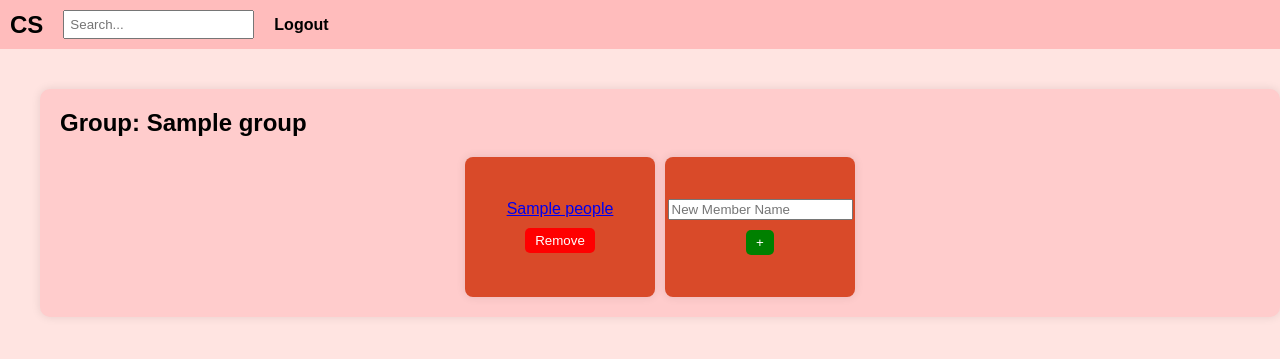
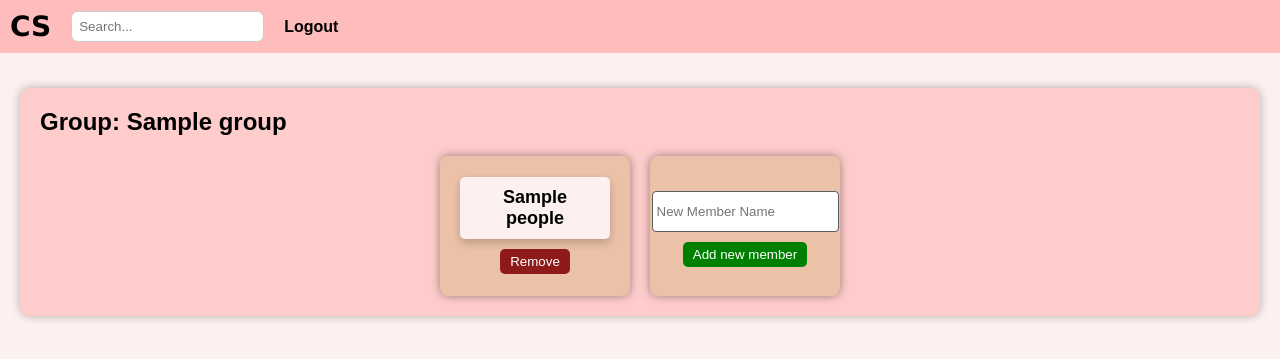
Before and after one commit to 04mHuang/Character-Sheets, a Flask app: page /group/1 in a window 1280 px wide. Shown: the top 359 px of the page. Run offline with Flask 3, Linux system fonts and the light colour scheme; the visitor is signed in with stand-in values (Sample User, id 1); tables that the repository leaves empty hold one stand-in row (values such as "Sample post").

Commit message:
change styling of form and cards mainly

```diff
--- a/backend/main.py
+++ b/backend/main.py
@@ -155,7 +155,7 @@ def add_member(group_id):
         return redirect(url_for('login'))
     if request.method == 'POST':
         name = request.form['name']
-        existing_person = Person.query.filter_by(name=name).first()
+        existing_person = Person.query.filter_by(name=name, user_id=session['user_id']).first()
         group = Group.query.get(group_id)
         if existing_person:
             group.people.append(existing_person)
@@ -170,7 +170,7 @@ def add_member(group_id):
             group.people.append(new_person)
             db.session.commit()
 
-    return redirect(url_for('view_group', group_id=group_id))
+    return redirect(url_for('edit_person', person_id=new_person.person_id))
 
 @app.route('/group/<int:group_id>/remove_member/<int:person_id>', methods=['POST'])
 def remove_member(group_id, person_id):
--- a/frontend/static/style.css
+++ b/frontend/static/style.css
@@ -1,6 +1,6 @@
 body {
   font-family: Arial, sans-serif;
-  background-color: #FFE4E1;
+  background-color: #fcf1f0;
   margin: 0;
   padding: 0;
 }
@@ -26,14 +26,17 @@ nav {
   margin-right: 20px;
 }
 
-#nav-bar #home {
-  font-size: 24px;
+#home {
+  font-family: 'Lucida Sans', 'Lucida Sans Regular', 'Lucida Grande', 'Lucida Sans Unicode', Geneva, Verdana, sans-serif;
+  font-size: 28px;
   font-weight: bold;
 }
 
 #nav-bar #search-bar {
   flex-grow: 1;
-  padding: 5px;
+  padding: 7px;
+  border-radius: 7px;
+  border: 1px solid #ccc;
 }
 
 #nav-bar a {
@@ -51,7 +54,7 @@ nav {
   justify-content: center;
   align-items: flex-start;
   flex-direction: column;
-  padding: 20px;
+  padding: 15px 0;
   width: 100%;
 }
 
@@ -62,7 +65,7 @@ nav {
   background-color: #ffcccc; /* Pastel pink slightly darker than the background */
   padding: 20px;
   border-radius: 10px;
-  box-shadow: 0 0 10px rgba(0, 0, 0, 0.1);
+  box-shadow: 0 0 10px rgba(0, 0, 0, 0.3);
 }
 
 .person-container {
@@ -101,7 +104,7 @@ h2, h3 {
 
 button {
   padding: 10px 20px;
-  background-color: #007bff;
+  background-color: #4a95e6;
   color: white;
   border: none;
   border-radius: 5px;
@@ -122,17 +125,17 @@ button:hover {
   position: absolute;
   bottom: 20px;
   right: 20px;
-  background-color: #FFA500;
+  background-color: #fc8021;
 }
 
 .gift-idea-btn:hover {
-  background-color: #FF8C00;
+  background-color: #bd7216;
 }
 
 .groups-grid, .members-container {
   display: flex;
   flex-wrap: wrap;
-  gap: 10px;
+  gap: 20px;
   justify-content: center;
 }
 
@@ -140,7 +143,7 @@ button:hover {
   background-color: #d3d3d3;
   padding: 20px;
   border-radius: 8px;
-  box-shadow: 0 0 10px rgba(0, 0, 0, 0.1);
+  box-shadow: 0 0 10px rgba(0, 0, 0, 0.4);
   text-align: center;
   width: 150px; /* Fixed width for square shape */
   height: 100px; /* Adjusted height */
@@ -158,7 +161,7 @@ button:hover {
 }
 
 .remove-button, .add-button, .delete-button {
-  background-color: red;
+  background-color: rgb(142, 26, 26);
   color: white;
   border: none;
   border-radius: 5px;
@@ -168,7 +171,7 @@ button:hover {
 }
 
 .remove-button:hover, .add-button:hover, .delete-button:hover {
-  background-color: darkred;
+  background-color: rgb(67, 18, 18);
 }
 
 .add-button {
@@ -178,3 +181,47 @@ button:hover {
 .add-button:hover {
   background-color: darkgreen;
 }
+.edit-form-input {
+  width: 100%;
+  padding: 12px;
+  border: 1px solid #ccc;
+  border-radius: 4px;
+  box-sizing: border-box;
+  margin-top: 6px;
+  margin-bottom: 16px;
+  resize: vertical;
+}
+.card-name {
+  display: inline-block;
+  padding: 10px 20px;
+  font-size: 18px;
+  font-weight: bold;
+  color: rgb(0, 0, 0);
+  background-color: #fcf1f0;
+  text-decoration: none;
+  border-radius: 5px;
+  box-shadow: 0 4px 8px rgba(0, 0, 0, 0.2);
+  transition: background-color 0.3s, box-shadow 0.3s;
+}
+.card-name:hover {
+  background-color: #ffbcbc;
+  box-shadow: 0 6px 12px rgba(0, 0, 0, 0.3);
+}
+
+.card-name:active {
+  background-color: #fcf1f0;
+}
+.new-name {
+  padding: 12px 4px;
+  border: 1px solid #5d5d5d;
+  border-radius: 4px;
+  box-sizing: border-box;
+  margin-top: 6px;
+}
+textarea, input[type="date"] {
+  font-family: Arial, sans-serif;
+  font-size: 16px;
+}
+label {
+  font-weight: bold;
+}
--- a/frontend/templates/base.html
+++ b/frontend/templates/base.html
@@ -26,16 +26,16 @@
         <div class="groups-grid">
           {% for group in groups %}
             <div class="group-card" id="group-card-{{ group.group_id }}">
-              <a href="{{ url_for('view_group', group_id=group.group_id) }}">{{ group.group_name }}</a>
+              <a href="{{ url_for('view_group', group_id=group.group_id) }}" class="card-name">{{ group.group_name }}</a>
               <form action="{{ url_for('delete_group', group_id=group.group_id) }}" method="POST" style="display:inline;">
-                <button type="submit" class="delete-button">x</button>
+                <button type="submit" class="delete-button">Delete group</button>
               </form>
             </div>
           {% endfor %}
           <div class="group-card add-group">
             <form action="{{ url_for('create_group') }}" method="POST">
-              <input type="text" name="group_name" placeholder="New Group Name" required>
-              <button type="submit" class="add-button">+</button>
+              <input type="text" name="group_name" placeholder="New Group Name" class="new-name" required>
+              <button type="submit" class="add-button">Add group</button>
             </form>
           </div>
         </div>
@@ -45,7 +45,7 @@
   </div>
   <script>
     document.addEventListener("DOMContentLoaded", function() {
-      const colors = ['#D94A29', '#F9C784', '#A5C3A2', '#89A9B0', '#aa7fdb', 'b8f09e'];
+      const colors = ['#EBC1A7', '#F9C784', '#A9DBA4', '#9ED2DE', '#BD93ED', '#A9E090', '#93AAED', '#ED9393'];
       const groupCards = document.querySelectorAll('.group-card');
 
       groupCards.forEach(card => {
--- a/frontend/templates/group.html
+++ b/frontend/templates/group.html
@@ -6,7 +6,7 @@
     <div class="members-container">
       {% for member in members %}
         <div class="member-card" id="member-card-{{ member.person_id }}">
-          <a href="{{ url_for('view_person', person_id=member.person_id) }}">{{ member.name }}</a>
+          <a href="{{ url_for('view_person', person_id=member.person_id) }}" class="card-name">{{ member.name }}</a>
           <form action="{{ url_for('remove_member', group_id=group.group_id, person_id=member.person_id) }}" method="POST" style="display:inline;">
             <button type="submit" class="remove-button">Remove</button>
           </form>
@@ -14,15 +14,15 @@
       {% endfor %}
       <div class="member-card add-member">
         <form action="{{ url_for('add_member', group_id=group.group_id) }}" method="post">
-            <input type="text" name="name" placeholder="New Member Name" required>
-            <button type="submit" class="add-button">+</button>
+            <input type="text" name="name" placeholder="New Member Name" class="new-name" required>
+            <button type="submit" class="add-button">Add new member</button>
         </form>
       </div>
     </div>
 </div>
 <script>
   document.addEventListener("DOMContentLoaded", function() {
-    const colors = ['#D94A29', '#F9C784', '#A5C3A2', '#89A9B0', '#aa7fdb', 'b8f09e'];
+    const colors = ['#EBC1A7', '#F9C784', '#A9DBA4', '#9ED2DE', '#BD93ED', '#A9E090', '#93AAED', '#ED9393'];
     const memberCards = document.querySelectorAll('.member-card');
 
     memberCards.forEach(card => {
```
Also changed, not shown: frontend/templates/edit_person.html (+9 -9 lines), frontend/templates/person.html (+6 -1 lines).
